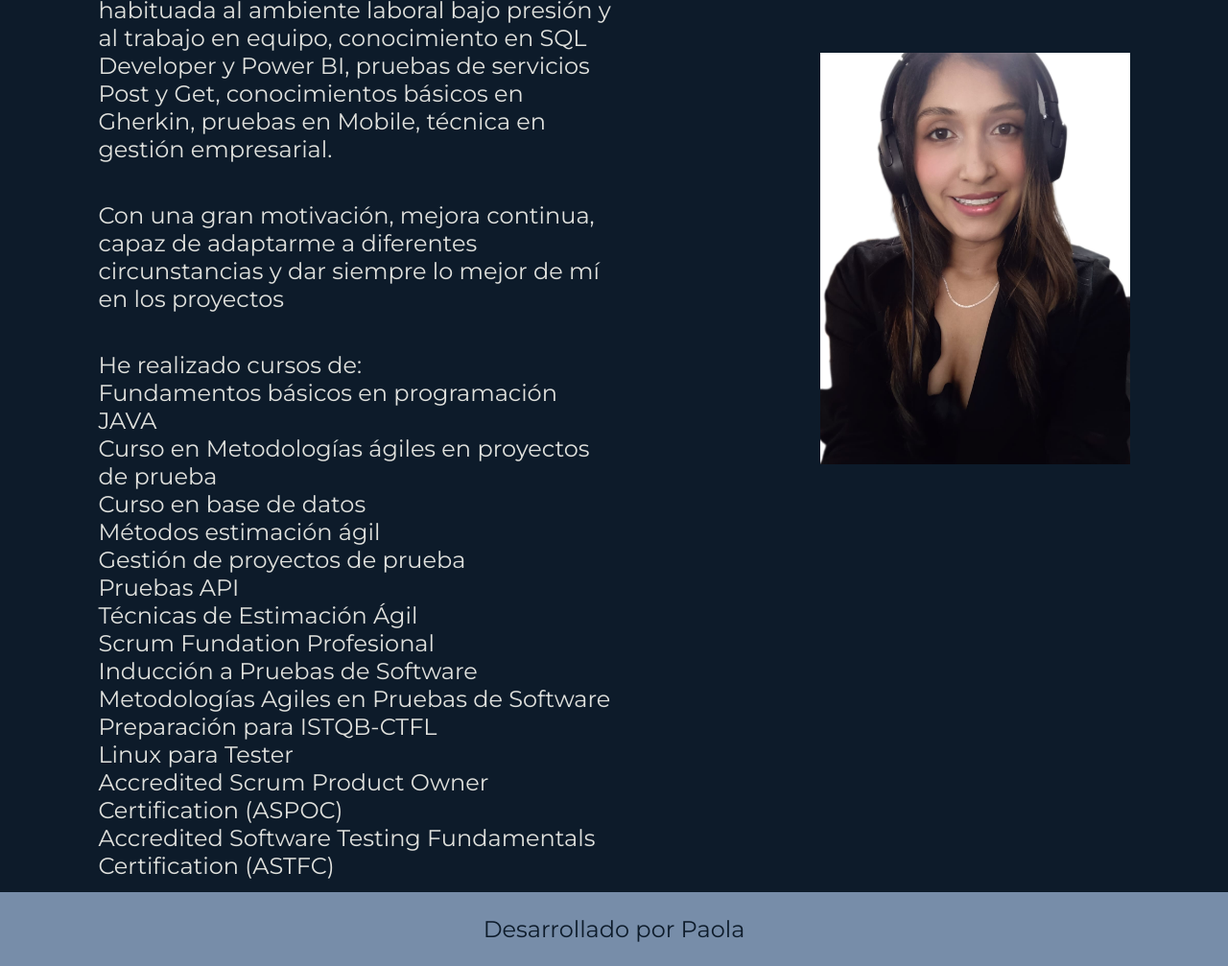
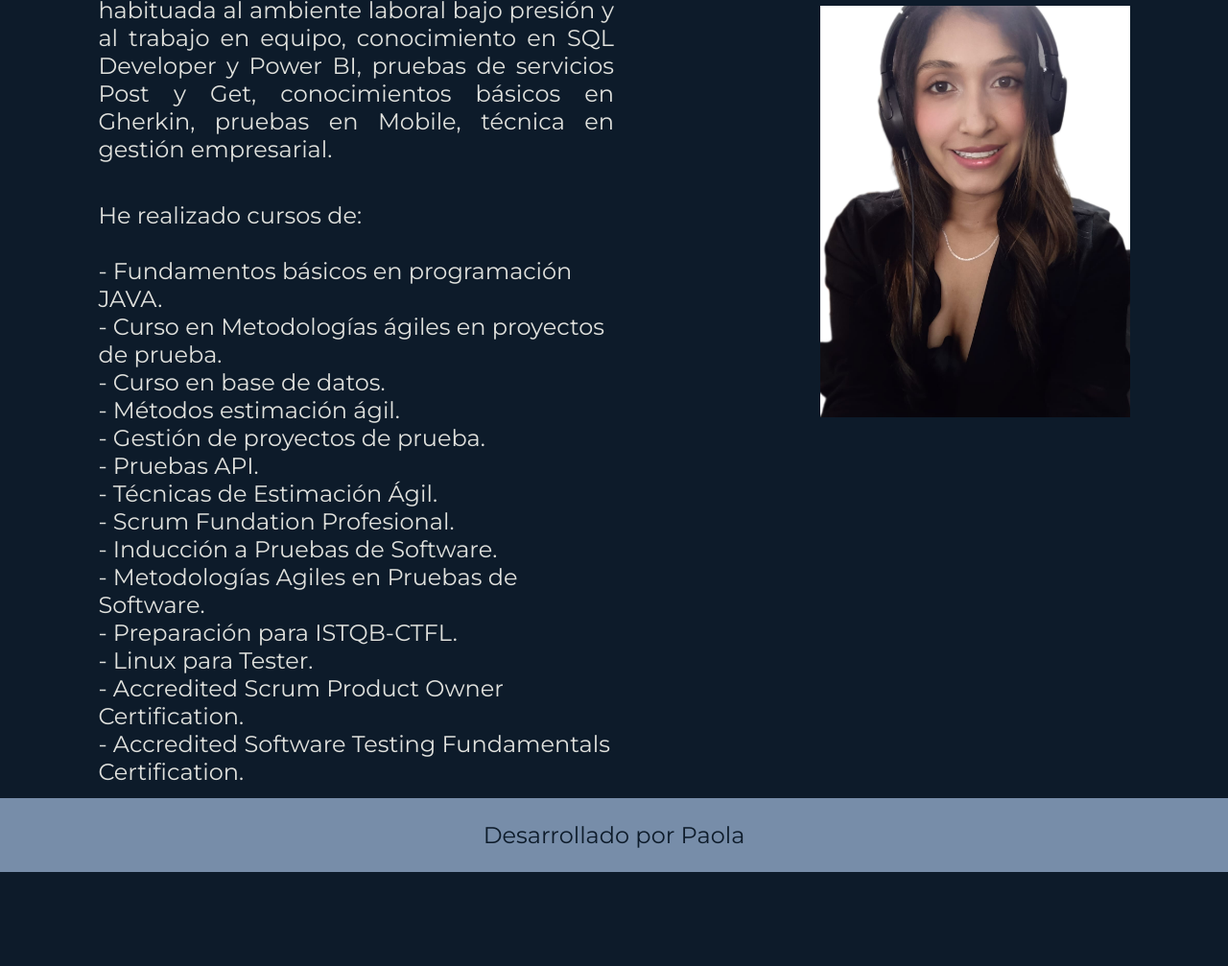
Before and after one commit to Paola05BE/PortafolioHtml, a plain HTML site: page About.html in a window 1280 px wide. Shown: the part 446-1453 px from the top of the page at 96% size. After the commit the page ends 1355 px from the top, so only its background shows below. Drawn offline with nearby package versions, Linux system fonts and the light colour scheme.

Commit message:
Ajuste en la descripción del about

```diff
--- a/About.html
+++ b/About.html
@@ -23,24 +23,23 @@
                 trabajo para desarrollo ágil scrum, habituada al ambiente laboral bajo presión y al trabajo en equipo,
                 conocimiento en SQL Developer y Power BI, pruebas de servicios Post y Get, conocimientos
                 básicos en Gherkin, pruebas en Mobile, técnica en gestión empresarial.</p>
-            <p class="Presentacion__contenido__texto">Con una gran motivación, mejora continua, capaz de adaptarme a diferentes circunstancias y dar
-                siempre lo mejor de mí en los proyectos</p>
 
-                <p class="Presentacion__contenido__texto"> He realizado cursos de:
-                    <br>Fundamentos básicos en programación JAVA
-                    <br>Curso en Metodologías ágiles en proyectos de prueba
-                    <br>Curso en base de datos
-                    <br>Métodos estimación ágil
-                    <br>Gestión de proyectos de prueba
-                    <br>Pruebas API
-                    <br>Técnicas de Estimación Ágil
-                    <br>Scrum Fundation Profesional
-                    <br>Inducción a Pruebas de Software
-                    <br>Metodologías Agiles en Pruebas de Software
-                    <br>Preparación para ISTQB-CTFL
-                    <br>Linux para Tester
-                    <br>Accredited Scrum Product Owner Certification (ASPOC)
-                    <br>Accredited Software Testing Fundamentals Certification (ASTFC)
+                <p class="Presentacion__contenido__texto_cursos"> He realizado cursos de:
+                    <br>
+                    <br>- Fundamentos básicos en programación JAVA.
+                    <br>- Curso en Metodologías ágiles en proyectos de prueba.
+                    <br>- Curso en base de datos.
+                    <br>- Métodos estimación ágil.
+                    <br>- Gestión de proyectos de prueba.
+                    <br>- Pruebas API.
+                    <br>- Técnicas de Estimación Ágil.
+                    <br>- Scrum Fundation Profesional.
+                    <br>- Inducción a Pruebas de Software.
+                    <br>- Metodologías Agiles en Pruebas de Software.
+                    <br>- Preparación para ISTQB-CTFL.
+                    <br>- Linux para Tester.
+                    <br>- Accredited Scrum Product Owner Certification.
+                    <br>- Accredited Software Testing Fundamentals Certification.
                 </p>
 
         </section>
--- a/Styles/style.css
+++ b/Styles/style.css
@@ -65,7 +65,13 @@ gap: 40px;
 .Presentacion__contenido__texto{
     font-size: 1.5rem;
     font-family: var(--letra_montserrat);
+    text-align: justify;
 
+}
+
+.Presentacion__contenido__texto_cursos{
+    font-size: 1.5rem;
+    font-family: var(--letra_montserrat);
 }
 .Presentacion__enlaces{
     display: flex;
```
